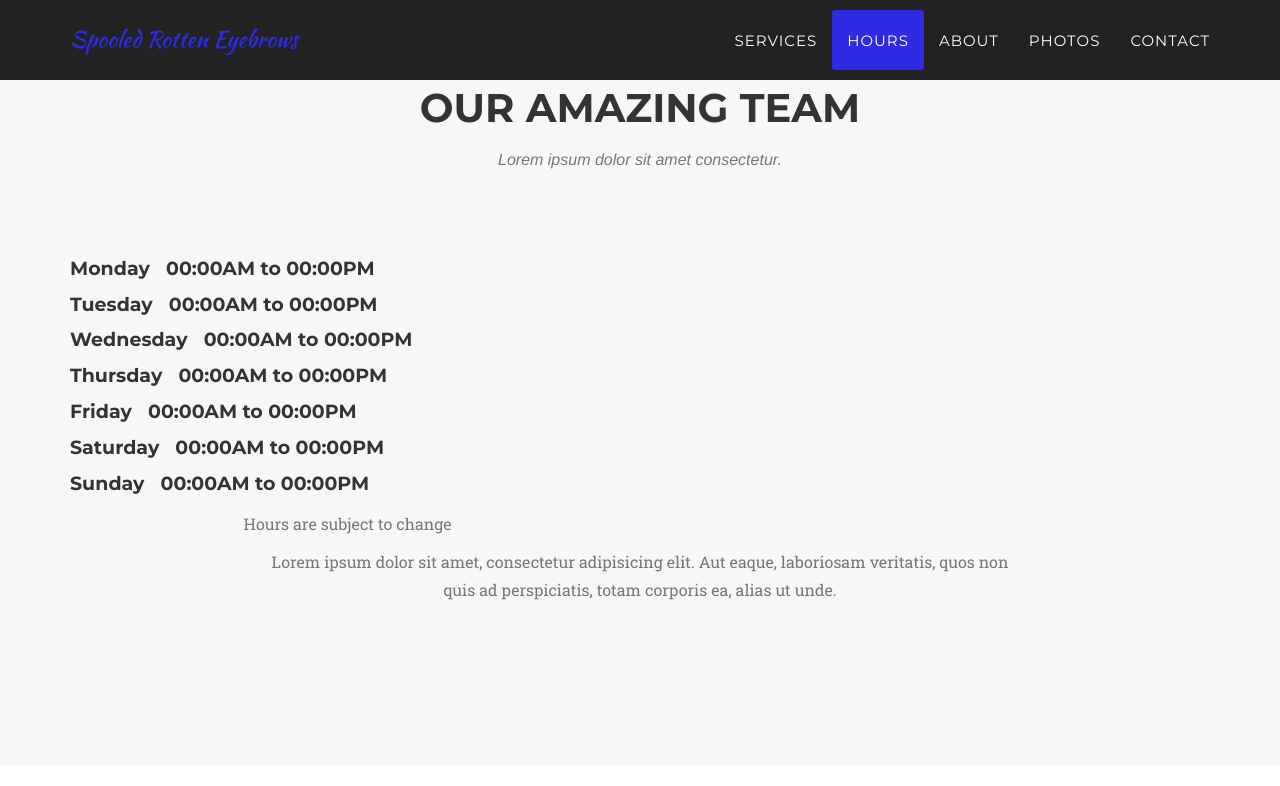
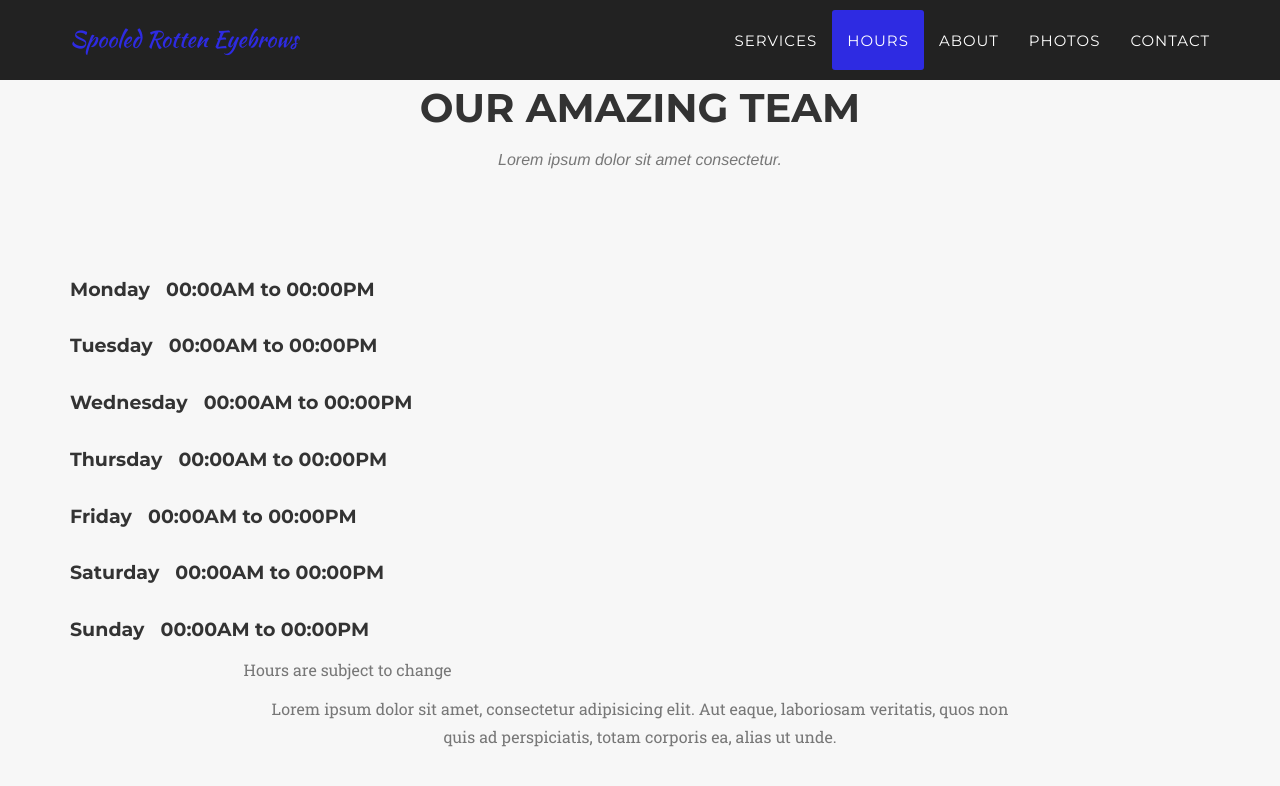
Before and after one commit to spooledrotten/spooledrotten.github.io, a Jekyll site: the page built from index.html, in a window 1280 px wide and 900 px high, scrolled down 1533 px. Shown: the top 786 px of the window. Built offline with Jekyll 4.4.1, drawn with Linux system fonts in a browser that asks for light colours; some web fonts are replaced.

Commit message:
42 commit

```diff
--- a/_includes/team.html
+++ b/_includes/team.html
@@ -9,19 +9,19 @@
             </div>
             <div class="row">
 					<div class="col-md-6 col-sm-6">
-						<h4 class="service-heading">Monday &nbsp; 00:00AM to 00:00PM</h4>
+						<h4 class="service-heading"><br>Monday &nbsp; 00:00AM to 00:00PM</br></h4>
 
-						<h4 class="service-heading">Tuesday &nbsp; 00:00AM to 00:00PM</h4>
+						<h4 class="service-heading"><br>Tuesday &nbsp; 00:00AM to 00:00PM</br></h4>
 
-						<h4 class="service-heading">Wednesday &nbsp; 00:00AM to 00:00PM</h4>
+						<h4 class="service-heading"><br>Wednesday &nbsp; 00:00AM to 00:00PM</br></h4>
 
-						<h4 class="service-heading">Thursday &nbsp; 00:00AM to 00:00PM</h4>
+						<h4 class="service-heading"><br>Thursday &nbsp; 00:00AM to 00:00PM</br></h4>
 
-						<h4 class="service-heading">Friday &nbsp; 00:00AM to 00:00PM</h4>
+						<h4 class="service-heading"><br>Friday &nbsp; 00:00AM to 00:00PM</br></h4>
 
-						<h4 class="service-heading">Saturday &nbsp; 00:00AM to 00:00PM</h4>
+						<h4 class="service-heading"><br>Saturday &nbsp; 00:00AM to 00:00PM</br></h4>
 
-						<h4 class="service-heading">Sunday &nbsp; 00:00AM to 00:00PM</h4>
+						<h4 class="service-heading"><br>Sunday &nbsp; 00:00AM to 00:00PM</br></h4>
 
 						<div class="row">
 							<div class="col-lg-8 col-lg-offset-2 text-center">
```
